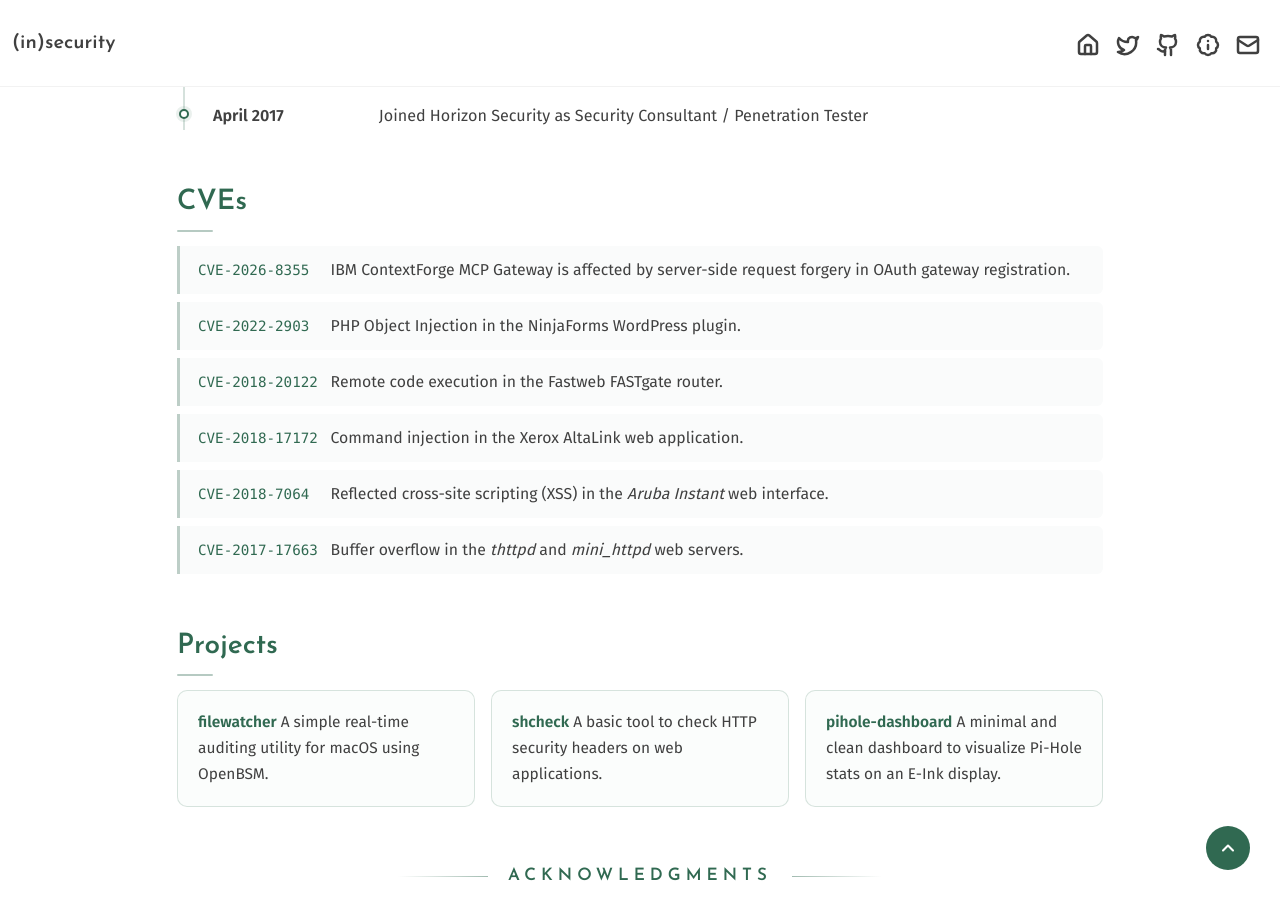
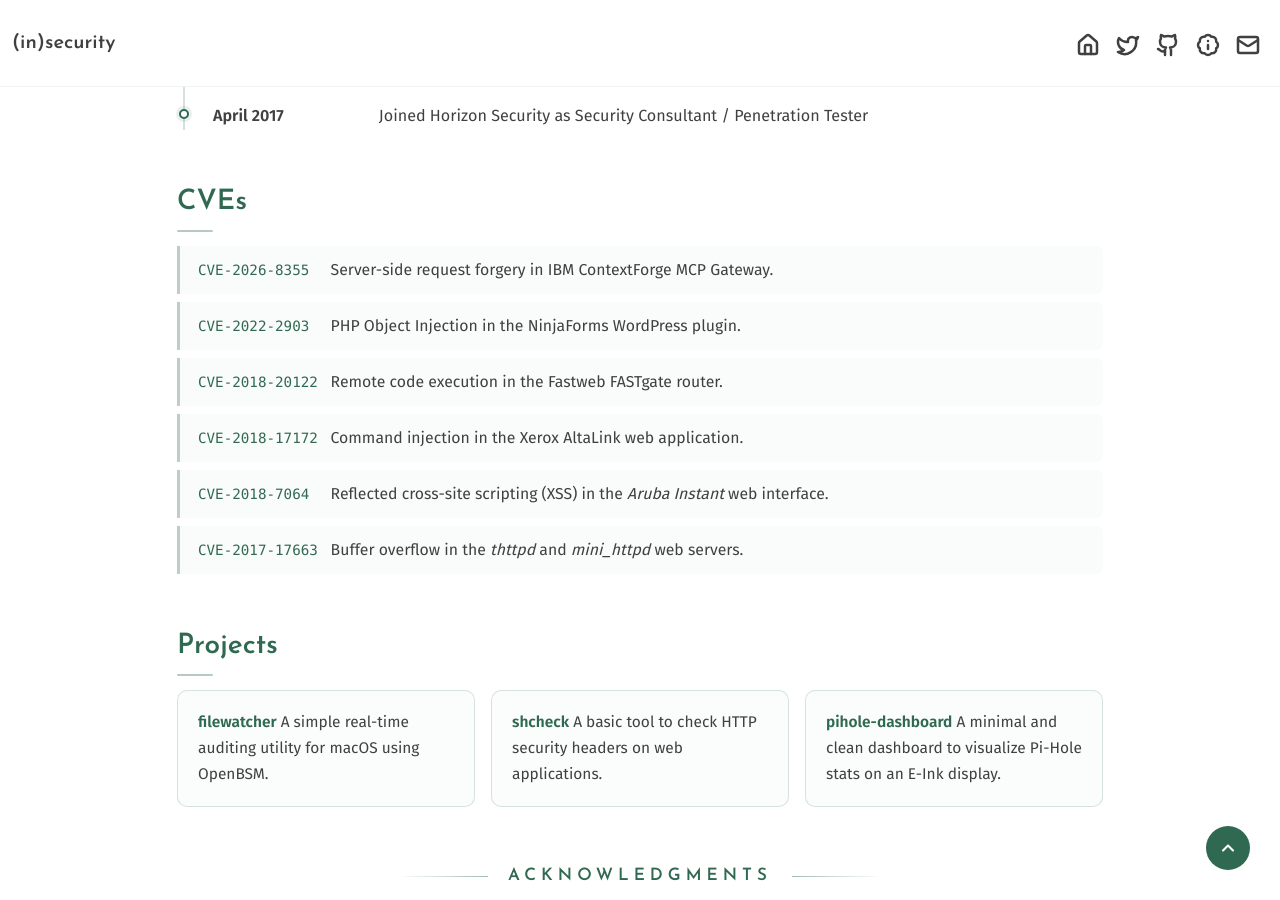
Before and after one commit to santoru/insecurity, a Jekyll site: the page built from about.md, in a window 1280 px wide and 900 px high, scrolled down 1416 px. Built offline with Jekyll 4.4.1, drawn with Linux system fonts in a browser that asks for light colours.

Commit message:
Update about.md

```diff
--- a/about.md
+++ b/about.md
@@ -33,7 +33,7 @@
 {: .timeline-list}
 
 ### CVEs
-- [CVE-2026-8355](https://www.ibm.com/support/pages/node/7285723){:ext} IBM ContextForge MCP Gateway is affected by server-side request forgery in OAuth gateway registration.
+- [CVE-2026-8355](https://www.ibm.com/support/pages/node/7285723){:ext} Server-side request forgery in IBM ContextForge MCP Gateway.
 - [CVE-2022-2903](https://wpscan.com/vulnerability/255b98ba-5da9-4424-a7e9-c438d8905864){:ext} PHP Object Injection in the NinjaForms WordPress plugin.
 - [CVE-2018-20122](https://cve.mitre.org/cgi-bin/cvename.cgi?name=CVE-2018-20122){:ext} Remote code execution in the Fastweb FASTgate router.
 - [CVE-2018-17172](https://securitydocs.business.xerox.com/wp-content/uploads/2018/12/cert_Security_Mini_Bulletin_XRX18AL_for_ALB80xx-C80xx_v1.1.pdf){:ext} Command injection in the Xerox AltaLink web application.
```
